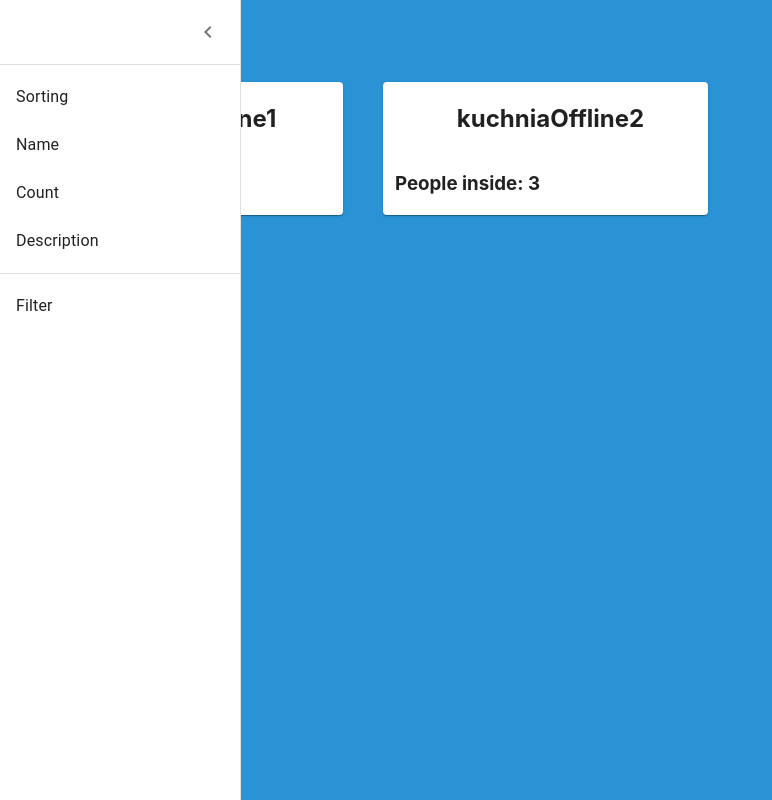
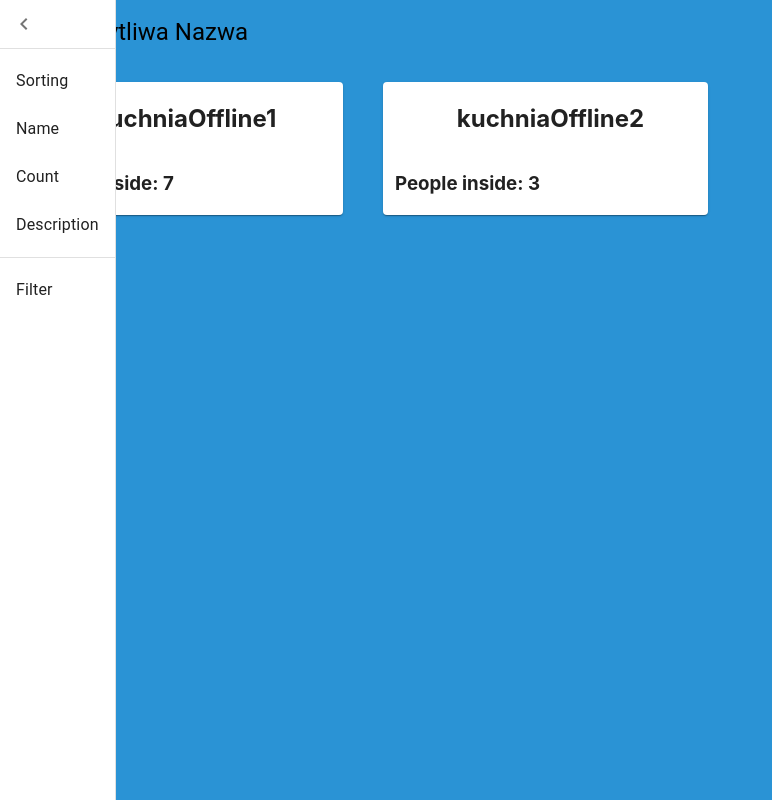
Before and after one commit to Solvinden-Team/bitehack-front, a React (Create React App) app: page / in a window 1280 px wide. Both pictures are taken after a click on the button "open drawer". Shown: the whole page, without its empty margins (0-772 px from the left). Built offline with nearby package versions, Linux system fonts and the light colour scheme; no server answers.

Commit message:
Basic sorting works

```diff
--- a/src/App.js
+++ b/src/App.js
@@ -1,9 +1,18 @@
 import React from 'react';
 import './App.css';
 import Room from './Room.js'
-import PersistentDrawerLeft from './drawer/Drawer.js'
-import {GridList, GridListTile, Paper} from '@material-ui/core';
+import {GridList, Paper} from '@material-ui/core';
 import {styled} from '@material-ui/core/styles';
+import Typography from "@material-ui/core/Typography";
+import Drawer from "@material-ui/core/Drawer";
+import Toolbar from '@material-ui/core/Toolbar';
+import List from '@material-ui/core/List';
+import Divider from '@material-ui/core/Divider';
+import IconButton from '@material-ui/core/IconButton';
+import MenuIcon from '@material-ui/icons/Menu';
+import ChevronLeftIcon from '@material-ui/icons/ChevronLeft';
+import ListItem from '@material-ui/core/ListItem';
+import ListItemText from '@material-ui/core/ListItemText';
 
 
 const RoomTile = styled(Paper)({
@@ -18,9 +27,16 @@ class App extends React.Component {
         super(props);
         this.state = {
             rooms: [],
-            allRooms: []
+            allRooms: [],
+            open: false,
+        };
+        this.handleDrawerOpen = () => this.toggleDrawer(true);
+        this.handleDrawerClose = () => this.toggleDrawer(false);
+        this.toggleDrawer = (open) => {
+            this.setState({open: open});
         };
     }
+
 
     filterAndSort(sortingKey, isDescending, filters) {
         let rooms = this.state.allRooms.slice();
@@ -60,11 +76,53 @@ class App extends React.Component {
     render() {
         return (
             <div className="App">
-                <PersistentDrawerLeft parent={this}/>
+                <Toolbar>
+                    <IconButton
+                        color="inherit"
+                        aria-label="open drawer"
+                        onClick={this.handleDrawerOpen}
+                        edge="start"
+                    >
+                        <MenuIcon/>
+                    </IconButton>
+                    <Typography variant="h5" color={'white'} noWrap>
+                        Chwytliwa Nazwa
+                    </Typography>
+                </Toolbar>
+                <Drawer
+                    variant="persistent"
+                    anchor="left"
+                    open={this.state.open}
+                >
+                    <div>
+                        <IconButton onClick={this.handleDrawerClose}>
+                            <ChevronLeftIcon/>
+                        </IconButton>
+                    </div>
+                    <Divider/>
+                    <List>
+                        <ListItem>
+                            <ListItemText primary="Sorting"/>
+                        </ListItem>
+                        <ListItem button key="sortByName" onClick={() => this.filterAndSort('name', true, {})}>
+                            <ListItemText primary="Name"/>
+                        </ListItem>
+                        <ListItem button key="sortByCount" onClick={() => this.filterAndSort('peopleCount', true, {})}>
+                            <ListItemText primary="Count"/>
+                        </ListItem>
+                        <ListItem button key="sortByDescription"
+                                  onClick={() => this.filterAndSort('description', true, {})}>
+                            <ListItemText primary="Description"/>
+                        </ListItem>
+                    </List>
+                    <Divider/>
+                    <List>
+                        <ListItem>
+                            <ListItemText primary="Filter"/>
+                        </ListItem>
+                    </List>
+                </Drawer>
                 <GridList cellHeight={'auto'} className="Room-grid" cols={4}>
-                    {/*<GridListTile className="Subheader" cols={4} style={{height: 'auto'}}>*/}
-                    {/*    <h1>Chwytliwa Nazwa</h1>*/}
-                    {/*</GridListTile>*/}
                     {this.state.rooms.map(tile => (
                         <RoomTile key={tile.id} className="RoomTile">
                             <h2 align={'center'}>{tile.name}</h2>
--- a/src/drawer/Drawer.js
+++ /dev/null
@@ -1,147 +0,0 @@
-import React from 'react';
-import clsx from 'clsx';
-import {makeStyles, useTheme} from '@material-ui/core/styles';
-import Drawer from '@material-ui/core/Drawer';
-import Toolbar from '@material-ui/core/Toolbar';
-import List from '@material-ui/core/List';
-import Typography from '@material-ui/core/Typography';
-import Divider from '@material-ui/core/Divider';
-import IconButton from '@material-ui/core/IconButton';
-import MenuIcon from '@material-ui/icons/Menu';
-import ChevronLeftIcon from '@material-ui/icons/ChevronLeft';
-import ChevronRightIcon from '@material-ui/icons/ChevronRight';
-import ListItem from '@material-ui/core/ListItem';
-import ListItemIcon from '@material-ui/core/ListItemIcon';
-import ListItemText from '@material-ui/core/ListItemText';
-import InboxIcon from '@material-ui/icons/MoveToInbox';
-import MailIcon from '@material-ui/icons/Mail';
-
-const drawerWidth = 240;
-
-const useStyles = makeStyles(theme => ({
-    root: {
-        display: 'flex',
-    },
-    appBar: {
-        transition: theme.transitions.create(['margin', 'width'], {
-            easing: theme.transitions.easing.sharp,
-            duration: theme.transitions.duration.leavingScreen,
-        }),
-        textAlign: 'center',
-    },
-    appBarShift: {
-        width: `calc(100% - ${drawerWidth}px)`,
-        marginLeft: drawerWidth,
-        transition: theme.transitions.create(['margin', 'width'], {
-            easing: theme.transitions.easing.easeOut,
-            duration: theme.transitions.duration.enteringScreen,
-        }),
-    },
-    menuButton: {
-        marginRight: theme.spacing(2),
-    },
-    hide: {
-        display: 'none',
-    },
-    drawer: {
-        width: drawerWidth,
-        flexShrink: 0,
-    },
-    drawerPaper: {
-        width: drawerWidth,
-    },
-    drawerHeader: {
-        display: 'flex',
-        alignItems: 'center',
-        padding: theme.spacing(0, 1),
-        ...theme.mixins.toolbar,
-        justifyContent: 'flex-end',
-    },
-    content: {
-        flexGrow: 1,
-        padding: theme.spacing(3),
-        transition: theme.transitions.create('margin', {
-            easing: theme.transitions.easing.sharp,
-            duration: theme.transitions.duration.leavingScreen,
-        }),
-        marginLeft: -drawerWidth,
-    },
-    contentShift: {
-        transition: theme.transitions.create('margin', {
-            easing: theme.transitions.easing.easeOut,
-            duration: theme.transitions.duration.enteringScreen,
-        }),
-        marginLeft: 0,
-    },
-}));
-
-export default function PersistentDrawerLeft(parent) {
-    const classes = useStyles();
-    const theme = useTheme();
-    const [open, setOpen] = React.useState(false);
-
-    const handleDrawerOpen = () => {
-        setOpen(true);
-    };
-
-    const handleDrawerClose = () => {
-        setOpen(false);
-    };
-
-    return (
-        <div className={classes.root}>
-            <Toolbar>
-                <IconButton
-                    color="inherit"
-                    aria-label="open drawer"
-                    onClick={handleDrawerOpen}
-                    edge="start"
-                    className={clsx(classes.menuButton, open && classes.hide)}
-                >
-                    <MenuIcon/>
-                </IconButton>
-                <Typography variant="h5" color={'white'} noWrap>
-                    Chwytliwa Nazwa
-                </Typography>
-            </Toolbar>
-            <Drawer
-                className={classes.drawer}
-                variant="persistent"
-                anchor="left"
-                open={open}
-                classes={{
-                    paper: classes.drawerPaper,
-                }}
-            >
-                <div className={classes.drawerHeader}>
-                    <IconButton onClick={handleDrawerClose}>
-                        {theme.direction === 'ltr' ? <ChevronLeftIcon/> : <ChevronRightIcon/>}
-                    </IconButton>
-                </div>
-                <Divider/>
-                <List>
-                    <ListItem>
-                        <ListItemText primary="Sorting"/>
-                    </ListItem>
-                    <ListItem button key="sortByName" onClick={() => parent.filterAndSort("name", true, {})}>
-                        {/*<ListItemIcon>{index % 2 === 0 ? <InboxIcon/> : <MailIcon/>}</ListItemIcon>*/}
-                        <ListItemText primary="Name"/>
-                    </ListItem>
-                    <ListItem button key="sortByCount" onClick={() => parent.filterAndSort("peopleCount", true, {})}>
-                        <ListItemText primary="Count"/>
-                    </ListItem>
-                    <ListItem button key="sortByDescription"
-                              onClick={() => parent.filterAndSort("description", true, {})}>
-                        <ListItemText primary="Description"/>
-                    </ListItem>
-                </List>
-                <Divider/>
-                <List>
-                    <ListItem>
-                        <ListItemText primary="Filter"/>
-                    </ListItem>
-                </List>
-            </Drawer>
-        </div>
-    );
-}
```
